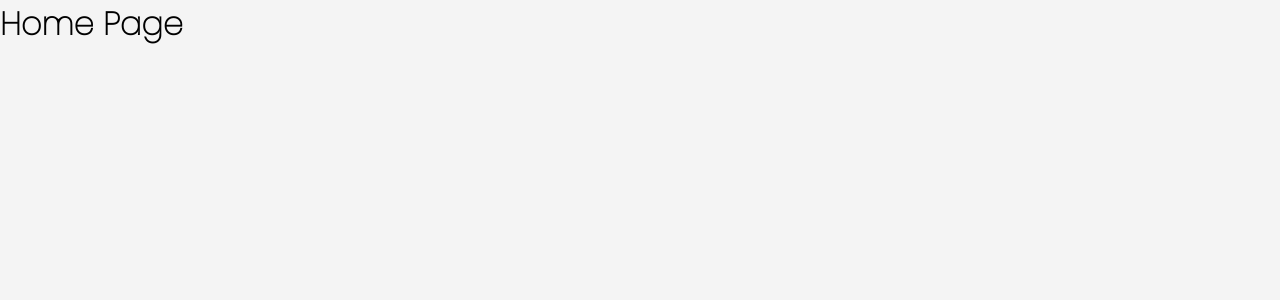
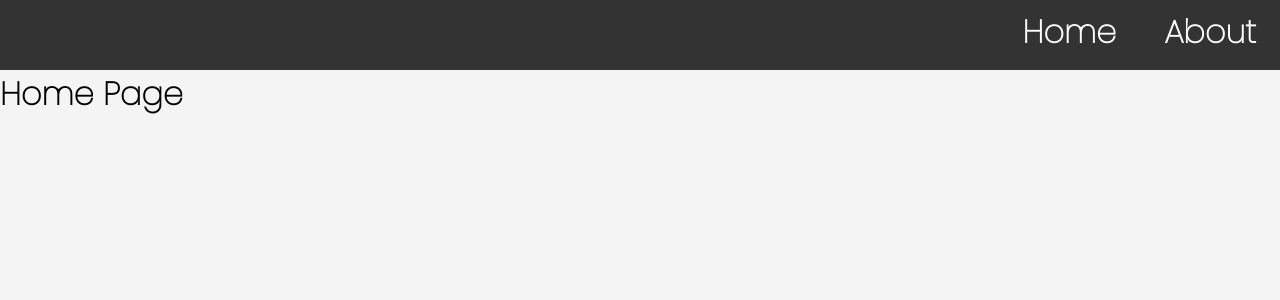
Before and after one commit to mharham75/react-router-basics-v6, a React (Create React App) app: page / in a window 1280 px wide. Shown: the top 300 px of the page. Built offline with nearby package versions, Linux system fonts and the light colour scheme.

Commit message:
added Link and Navbar

```diff
--- a/src/App.css
+++ b/src/App.css
@@ -21,3 +21,26 @@ h1,h2,p{
 a{
   text-decoration: none;
 }
+
+.nav{
+  background-color: #333;
+  height: 70px;
+}
+
+.ul{
+  display: flex;
+  justify-content: end;
+  align-items: center;
+}
+
+.nav ul li{
+  color: #fff;
+  list-style-type: none;
+  padding: 8px;
+  margin: 0 16px;
+}
+
+.nav ul li:hover{
+  opacity: 0.8;
+  border-bottom: 1px solid gainsboro;
+}
--- a/src/App.js
+++ b/src/App.js
@@ -6,10 +6,12 @@ import About from './components/About';
 
 //styles
 import './App.css';
+import Navbar from './components/Navbar';
 
 function App() {
   return (
     <div className="App">
+      <Navbar />
       <Routes>
         <Route path='/' element={<Home />} />
         <Route path='about' element={<About />}/>
--- /dev/null
+++ b/src/components/Navbar.js
@@ -0,0 +1,17 @@
+import React from 'react'
+import { Link } from 'react-router-dom'
+
+import '../App.css'
+
+const Navbar = () => {
+  return (
+    <nav className='nav'>
+        <ul className='ul'>
+            <Link to="/"><li>Home</li></Link>
+            <Link to="about"><li>About</li></Link>
+        </ul>
+    </nav>
+  )
+}
+
+export default Navbar
```
